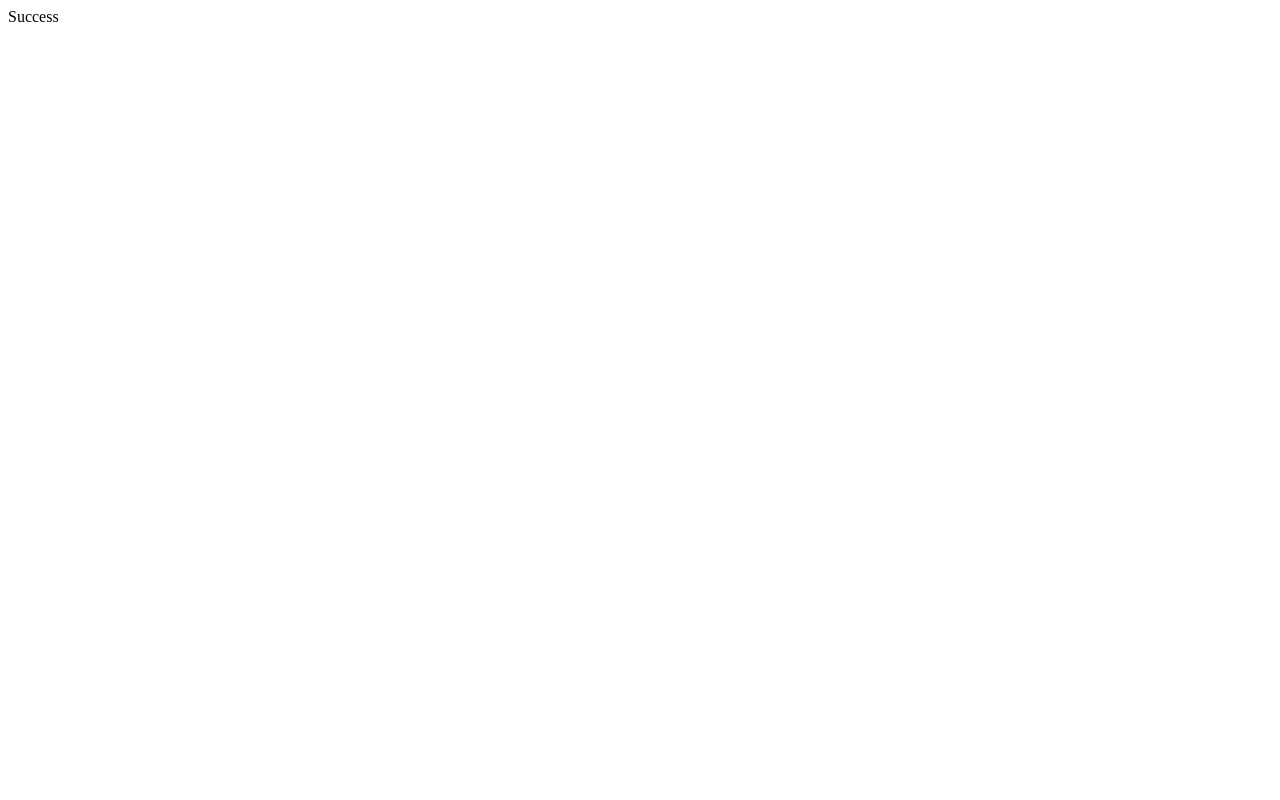
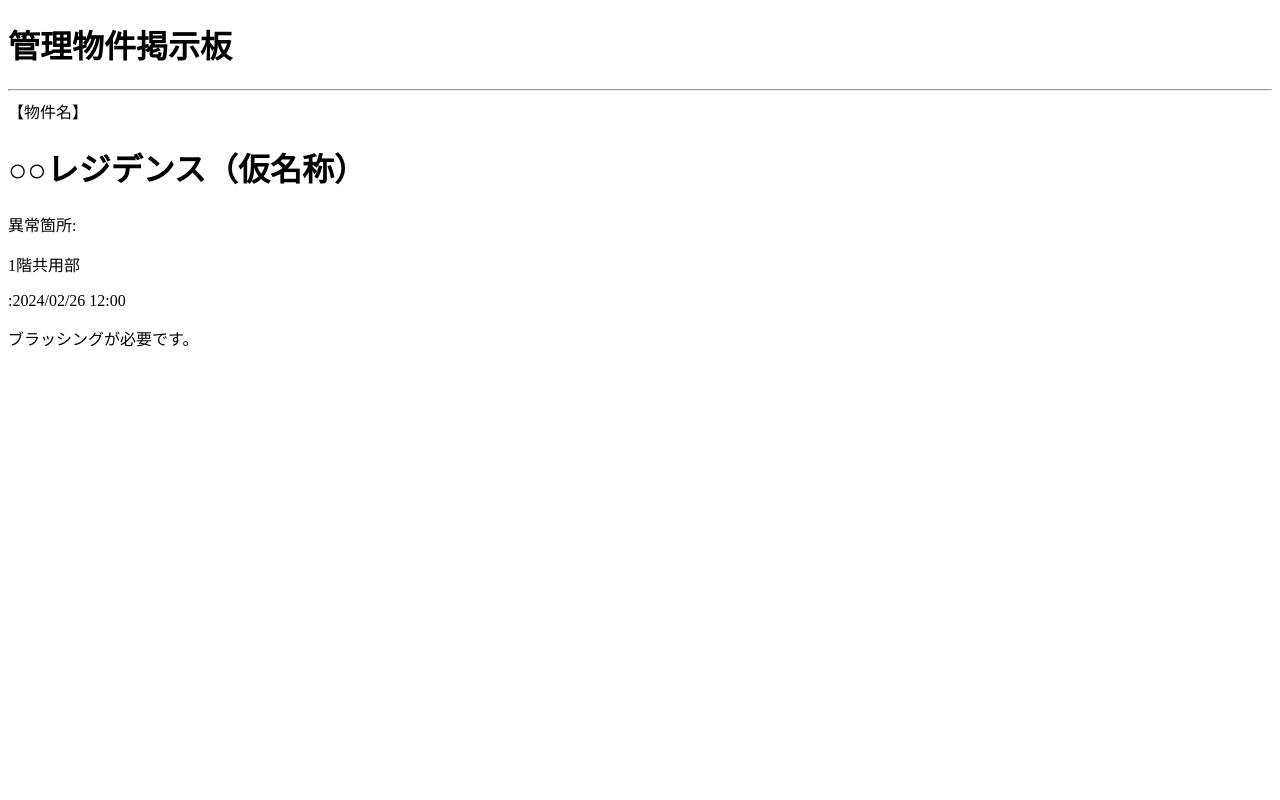
Before and after one commit to KH1118/apartment-maintenance-threads, a PHP site: page / in a window 1280 px wide. Before the commit the page is almost empty. Run offline with PHP 8.4, Linux system fonts and the light colour scheme.

Commit message:
HTML作成

```diff
--- a/app/src/index.php
+++ b/app/src/index.php
@@ -1,2 +1,36 @@
-<?php
-echo "Success";
+<!DOCTYPE html>
+<html lang="ja">
+<head>
+    <meta charset="UTF-8">
+    <meta name="viewport" content="width=device-width, initial-scale=1.0">
+    <title>管理物件掲示板</title>
+</head>
+
+<body>
+    <header>
+        <h1 class="title">管理物件掲示板</h1>
+        <hr>
+    </header>
+
+    <div class="threadWrapper">
+        <div class="childWrapper">
+            <div class="threadTitle">
+                <span>【物件名】</span>
+                <h1>○○レジデンス（仮名称）</h1>
+            </div>
+            <section>
+                <article>
+                    <div class="wrapper">
+                        <div class="nameArea">
+                            <span>異常箇所:</span>
+                            <p class="username">1階共用部</p>
+                            <time>:2024/02/26 12:00</time>
+                        </div>
+                        <p class="comment">ブラッシングが必要です。</p>
+                    </div>
+                </article>
+            </section>
+        </div>
+    </div>
+</body>
+</html>
```
